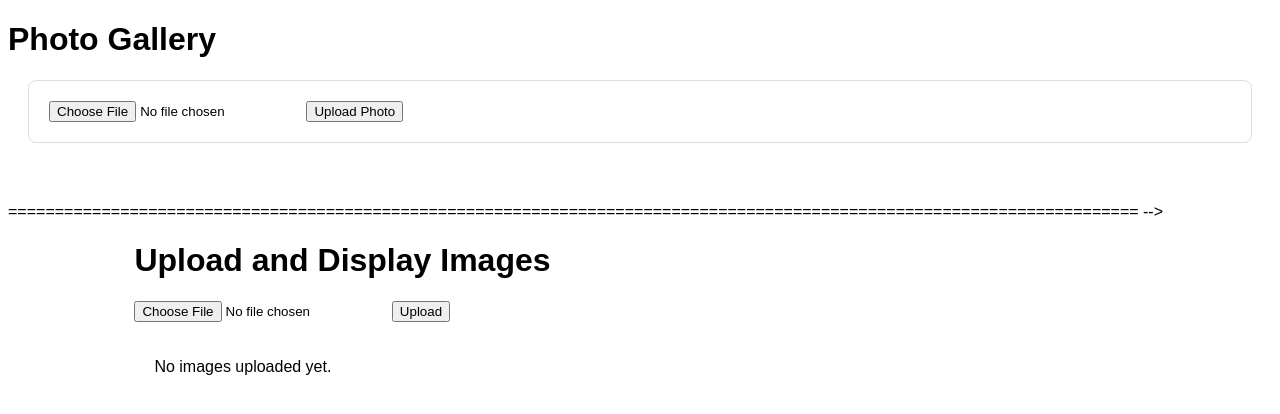
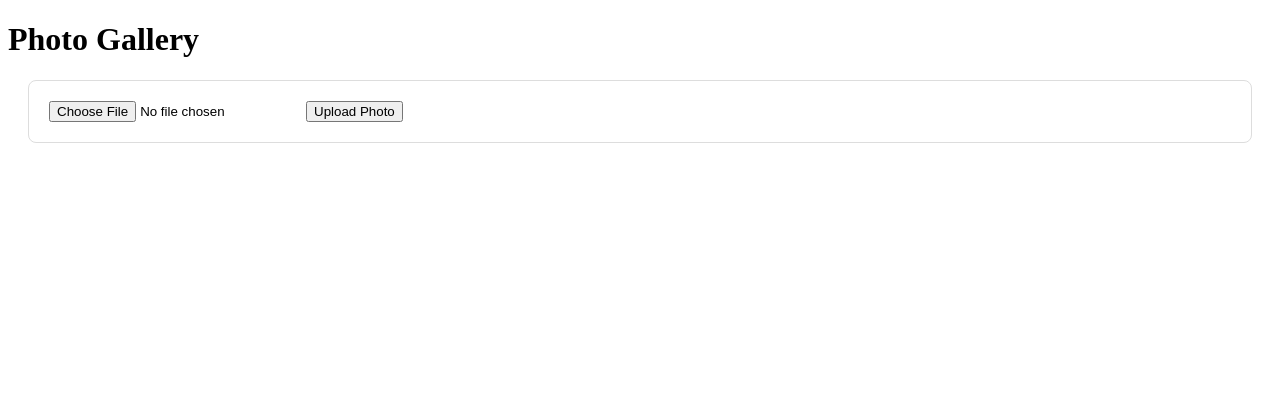
Before and after one commit to AndrGrig/finProj, a Flask app: page / in a window 1280 px wide. Shown: the top 414 px of the page. Run offline with Flask 3, Linux system fonts and the light colour scheme; data that the repository does not hold is empty.

Commit message:
update GUI 2

```diff
--- a/App/app/templates/index.html
+++ b/App/app/templates/index.html
@@ -1,4 +1,4 @@
-<!-- <!-- <!DOCTYPE html>
+<!-- <!DOCTYPE html>
 <html lang="en">
 <head>
     <meta charset="UTF-8">
@@ -24,7 +24,9 @@
 </body>
 </html>
 
-<!-- ================================================================= -->
+================================================================= -->
+
+
 <!DOCTYPE html>
 <html lang="en">
 <head>
@@ -69,7 +71,7 @@
     <div class="gallery">
         {% for photo in photos %}
         <div class="photo-item">
-            <img src="https://s3.us-east-1.amazonaws.com/{{ config['S3_BUCKET'] }}/{{ photo }}"
+            <img src="https://s3.us-east-1.amazonaws.com/{{ config['S3_BUCKET'] }}"
                  alt="{{ photo }}"
                  loading="lazy">
             <p>{{ photo }}</p>
@@ -78,52 +80,3 @@
     </div>
 </body>
 </html>
-
-========================================================================================================================= -->
-
-
-<!DOCTYPE html>
-<html lang="en">
-<head>
-    <meta charset="UTF-8">
-    <meta name="viewport" content="width=device-width, initial-scale=1.0">
-    <title>Upload and Display Images</title>
-    <style>
-        body { font-family: Arial, sans-serif; }
-        .container { width: 80%; margin: 0 auto; }
-        .gallery { display: flex; flex-wrap: wrap; gap: 20px; }
-        .gallery img { width: 300px; height: 200px; object-fit: cover; border-radius: 8px; }
-        .upload-form { margin-top: 20px; }
-        .alert { padding: 10px; margin: 10px 0; border-radius: 4px; }
-        .alert-success { background-color: #d4edda; color: #155724; }
-        .alert-danger { background-color: #f8d7da; color: #721c24; }
-    </style>
-</head>
-<body>
-    <div class="container">
-        <h1>Upload and Display Images</h1>
-        {% with messages = get_flashed_messages(with_categories=true) %}
-            {% if messages %}
-                {% for category, message in messages %}
-                    <div class="alert alert-{{ category }}">{{ message }}</div>
-                {% endfor %}
-            {% endif %}
-        {% endwith %}
-
-        <!-- Upload form -->
-        <form action="{{ url_for('upload_file') }}" method="POST" enctype="multipart/form-data">
-            <input type="file" name="file" required>
-            <button type="submit">Upload</button>
-        </form>
-
-        <!-- Display images -->
-        <div class="gallery">
-            {% for image in images %}
-                <img src="{{ image }}" alt="Image from S3">
-            {% else %}
-                <p>No images uploaded yet.</p>
-            {% endfor %}
-        </div>
-    </div>
-</body>
-</html>
```
